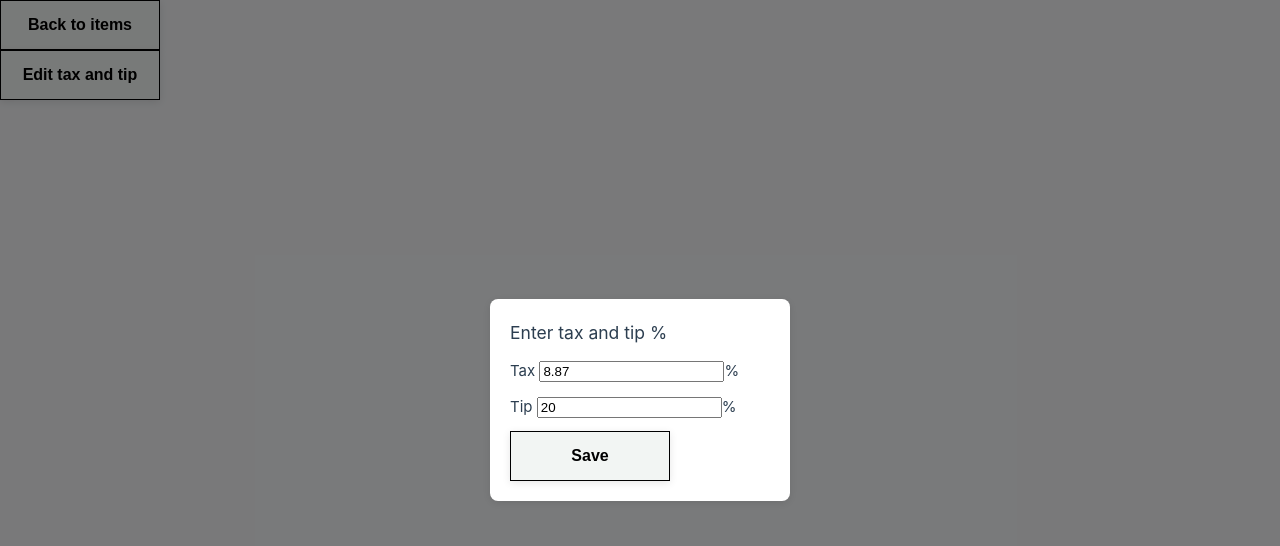
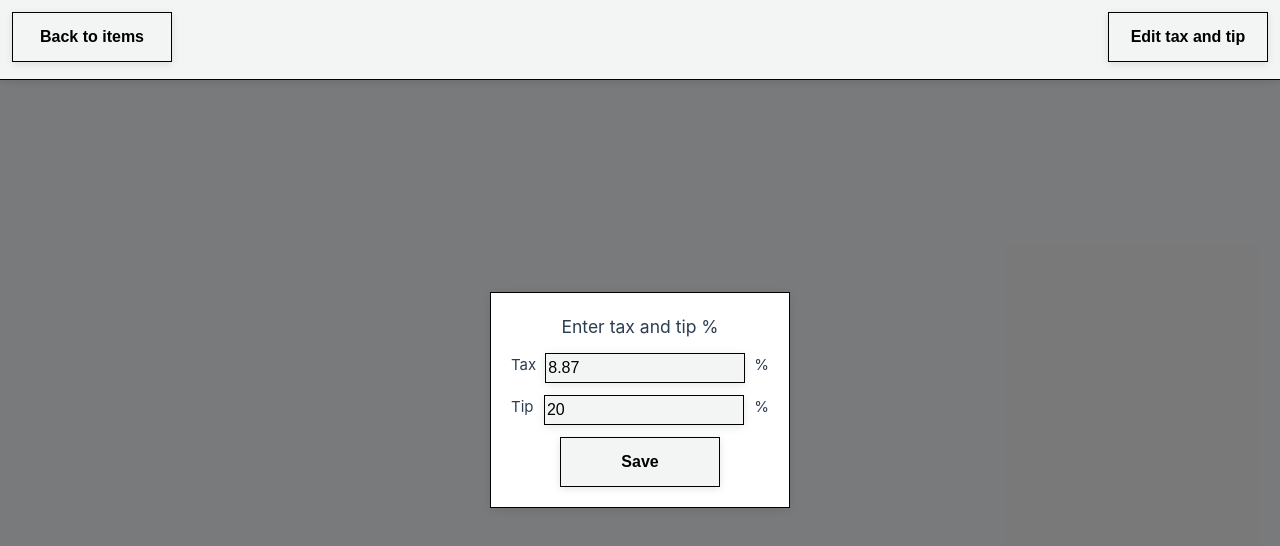
Before and after one commit to anujkpatty/receipt-parser-fe, a Vue app: page /groups in a window 1280 px wide. Both pictures are taken after a click on the button "Edit tax and tip". Shown: the top 546 px of the page. Built offline with nearby package versions, Linux system fonts and the light colour scheme.

Commit message:
Initial mvp work done

```diff
--- a/src/assets/main.css
+++ b/src/assets/main.css
@@ -20,6 +20,48 @@ a,
   }
 }
 
+.edit-overlay {
+  position: fixed;
+  top: 0;
+  left: 0;
+  width: 100%;
+  height: 100%;
+  display: grid;
+  place-items: center;
+  z-index: 1000;
+  background-color: rgba(0, 0, 0, 0.5);
+}
+
+.edit-form {
+  background-color: #fff;
+  padding: 20px;
+  box-shadow: 0 2px 10px rgba(0, 0, 0, 0.1);
+  border: 1px solid #000;
+  display: flex;
+  flex-direction: column;
+  gap: 12px;
+  margin: 16px;
+  min-width: 300px;
+  align-items: center;
+  justify-content: center;
+}
+
+.edit-form-inputs {
+  display: flex;
+  justify-content: space-between;
+  width: 100%;
+}
+
+.edit-form-input {
+  box-shadow: 0 2px 10px rgba(0, 0, 0, 0.1);
+  border: 1px solid #000;
+  background-color: #f2f5f3;
+  width: 200px;
+  height: 30px;
+  border-radius: 0px;
+  font-size: 16px;
+}
+
 /* @media (min-width: 1024px) {
   body {
     display: flex;
--- a/src/components/ButtonComponent.vue
+++ b/src/components/ButtonComponent.vue
@@ -55,6 +55,7 @@ const customStyles = computed(() => ({
   &.btn-sm {
     padding: 6px 12px;
     font-size: 0.875rem;
+    margin: 10px;
   }
 
   &.btn-md {
--- a/src/components/GroupComponent.vue
+++ b/src/components/GroupComponent.vue
@@ -1,9 +1,8 @@
 <template>
-  <div class="group">
+  <div class="group" @click="editGroup">
     <span>Group name: {{ group.name }}</span>
     <span>SubTotal: ${{ subtotalPrice.toFixed(2) || 0 }}</span>
     <span>Total (tax and tip): ${{ totalPrice }}</span>
-    <button-component @click="editGroup"></button-component>
   </div>
 </template>
 
@@ -11,7 +10,6 @@
 import { useItemsStore } from '@/stores/items'
 import { computed } from 'vue'
 import { useRouter } from 'vue-router'
-import ButtonComponent from './ButtonComponent.vue'
 
 const router = useRouter()
 
@@ -41,5 +39,10 @@ function editGroup() {
   display: flex;
   flex-direction: column;
   max-width: 300px;
+  background-color: #f2f5f3;
+  margin: 8px;
+  padding: 8px;
+  align-items: start;
+  justify-content: center;
 }
 </style>
--- a/src/components/ListItem.vue
+++ b/src/components/ListItem.vue
@@ -12,18 +12,18 @@
   <div v-if="editing" class="edit-overlay" @click.self="cancelEdit">
     <div class="edit-form" @click.stop tabindex="0">
       <h3>Edit Item</h3>
-      <label>
-        Name
-        <input v-model="tempName" />
-      </label>
-      <label>
-        Price
-        <input v-model.number="tempPrice" type="number" />
-      </label>
+      <div class="edit-form-inputs">
+        <span>Name</span>
+        <input v-model="tempName" class="edit-form-input" />
+      </div>
+      <div class="edit-form-inputs">
+        <span>Price</span>
+        <input v-model.number="tempPrice" class="edit-form-input" type="number" />
+      </div>
       <div class="buttons">
-        <ButtonComponent @click="editItem">Save</ButtonComponent>
-        <ButtonComponent @click="cancelEdit">Cancel</ButtonComponent>
-        <ButtonComponent @click="deleteItem">Delete</ButtonComponent>
+        <ButtonComponent size="sm" @click="editItem">Save</ButtonComponent>
+        <ButtonComponent size="sm" @click="cancelEdit">Cancel</ButtonComponent>
+        <ButtonComponent size="sm" @click="deleteItem">Delete</ButtonComponent>
       </div>
     </div>
   </div>
@@ -110,13 +110,15 @@ function deleteItem() {
 }
 
 .edit-form {
-  background-color: white;
+  background-color: #fff;
   padding: 20px;
-  border-radius: 8px;
   box-shadow: 0 2px 10px rgba(0, 0, 0, 0.1);
+  border: 1px solid #000;
   display: flex;
   flex-direction: column;
   gap: 12px;
+  margin: 16px;
+  min-width: 300px;
 }
 
 .buttons {
--- a/src/components/ReceiptUploader.vue
+++ b/src/components/ReceiptUploader.vue
@@ -8,12 +8,13 @@
   <div class="main-container">
     <ButtonComponent
       @click="uploadReceipt"
-      v-if="imageFile"
+      v-if="imageFile && !loading"
       :disabled="loading"
       class="bg-blue-600 text-white px-4 py-2 rounded shadow hover:bg-blue-700 disabled:opacity-50"
     >
-      {{ loading ? 'Parsing...' : 'Upload & Parse' }}
+      Parse
     </ButtonComponent>
+    <SpinnerComponent v-if="loading" />
     <div class="buttons">
       <label v-if="!imageFile" class="upload-label">
         <input type="file" accept="image/*" @change="handleFileChange" class="upload-input" />
@@ -30,21 +31,21 @@
     <div v-if="addItemForm" class="edit-overlay" @click.self="addItemForm = false">
       <div class="edit-form" @click.stop tabindex="0">
         <h3>Add Item</h3>
-        <label>
-          Name
-          <input v-model="newItem.name" />
-        </label>
-        <label>
-          Quantity
-          <input v-model.number="newItem.quantity" type="number" />
-        </label>
-        <label>
-          Price per
-          <input v-model.number="newItem.price_per_unit" type="number" />
-        </label>
+        <div class="edit-form-inputs">
+          <span>Name</span>
+          <input v-model="newItem.name" class="edit-form-input" />
+        </div>
+        <div class="edit-form-inputs">
+          <span>Quantity</span>
+          <input v-model="newItem.quantity" type="number" class="edit-form-input" />
+        </div>
+        <div class="edit-form-inputs">
+          <span>Price per</span>
+          <input v-model="newItem.price_per_unit" type="number" class="edit-form-input" />
+        </div>
         <div class="buttons">
-          <ButtonComponent @click="addItem">Add</ButtonComponent>
-          <ButtonComponent @click="addItemForm = false">Cancel</ButtonComponent>
+          <ButtonComponent size="sm" @click="addItem">Add</ButtonComponent>
+          <ButtonComponent size="sm" @click="addItemForm = false">Cancel</ButtonComponent>
         </div>
       </div>
     </div>
@@ -74,12 +75,12 @@
     <div v-if="createGroupForm" class="edit-overlay" @click.self="createGroupForm = false">
       <div class="edit-form" @click.stop tabindex="0">
         <h3>Create Group</h3>
-        <label>
-          Name
-          <input v-model="newGroupName" />
-        </label>
+        <div class="edit-form-inputs">
+          <span>Name</span>
+          <input v-model="newGroupName" class="edit-form-input" />
+        </div>
         <div class="buttons">
-          <ButtonComponent @click="createGroup">Add</ButtonComponent>
+          <ButtonComponent @click="createGroup" size="sm">Add</ButtonComponent>
         </div>
       </div>
     </div>
@@ -103,6 +104,7 @@ import ListItem from '@/components/ListItem.vue'
 import ButtonComponent from '@/components/ButtonComponent.vue'
 import { useItemsStore } from '@/stores/items'
 import { useRouter } from 'vue-router'
+import SpinnerComponent from './SpinnerComponent.vue'
 
 const router = useRouter()
 
@@ -183,13 +185,16 @@ function createGroup() {
   background-color: #f2f5f3;
 }
 .main-container {
-  top: 75px;
+  top: 60px;
+  bottom: 0;
   padding: 12px;
   display: flex;
   flex-direction: column;
   align-items: center;
-  position: relative;
+  position: fixed;
   padding-bottom: 100px;
+  width: 100%;
+  overflow-y: scroll;
 }
 
 .items {
@@ -234,30 +239,6 @@ function createGroup() {
   }
 }
 
-.edit-overlay {
-  position: fixed;
-  top: 0;
-  left: 0;
-  width: 100%;
-  height: 100%;
-  display: grid;
-  place-items: center;
-  z-index: 1000;
-  background-color: rgba(0, 0, 0, 0.5);
-}
-
-.edit-form {
-  background-color: white;
-  padding: 20px;
-  border-radius: 8px;
-  box-shadow: 0 2px 10px rgba(0, 0, 0, 0.1);
-  display: flex;
-  flex-direction: column;
-  gap: 12px;
-  margin: 16px;
-  min-width: 300px;
-}
-
 .buttons {
   display: flex;
   justify-content: flex-end;
--- /dev/null
+++ b/src/components/SpinnerComponent.vue
@@ -0,0 +1,34 @@
+<template>
+  <div class="spinner">
+    {{ dots }}
+  </div>
+</template>
+
+<script setup>
+import { ref, onMounted, onBeforeUnmount } from 'vue'
+
+const dots = ref('.')
+let intervalId
+
+onMounted(() => {
+  intervalId = setInterval(() => {
+    if (dots.value.length >= 3) {
+      dots.value = '.' // reset
+    } else {
+      dots.value += '.'
+    }
+  }, 750)
+})
+
+onBeforeUnmount(() => {
+  clearInterval(intervalId)
+})
+</script>
+
+<style scoped>
+.spinner {
+  font-size: 1.5rem;
+  font-family: monospace;
+  color: #000;
+}
+</style>
--- a/src/views/EditGroup.vue
+++ b/src/views/EditGroup.vue
@@ -1,7 +1,9 @@
 <template>
-  <div class="container">
+  <div class="header">
     <span>Edit Group: {{ group.name }}</span>
     <ButtonComponent @click="router.back">Save</ButtonComponent>
+  </div>
+  <div class="main-container">
     <ListItem
       v-for="item in groupItems"
       :key="item.id"
@@ -26,8 +28,30 @@ const store = useItemsStore()
 </script>
 
 <style lang="scss">
-.container {
+.header {
+  height: 80px;
+  width: 100%;
+  padding: 12px;
+  color: #000;
+  position: fixed;
+  border-bottom: 1px solid #000;
+  box-shadow: 0 2px 8px rgba(0, 0, 0, 0.1);
+  display: flex;
+  justify-content: space-between;
+  z-index: 9999;
+  background-color: #f2f5f3;
+}
+
+.main-container {
+  top: 80px;
+  bottom: 0;
+  padding: 12px;
   display: flex;
   flex-direction: column;
+  align-items: center;
+  position: fixed;
+  padding-bottom: 100px;
+  width: 100%;
+  overflow-y: scroll;
 }
 </style>
--- a/src/views/GroupsView.vue
+++ b/src/views/GroupsView.vue
@@ -1,20 +1,24 @@
 <template>
+  <div class="header">
     <ButtonComponent @click="router.push('/')">Back to items</ButtonComponent>
+    <ButtonComponent @click="taxTipForm = true">Edit tax and tip</ButtonComponent>
+  </div>
+  <div class="main-container">
     <GroupComponent v-for="group in store.groups" :key="group.id" :group="group" />
-  <ButtonComponent @click="taxTipForm = true">Edit tax and tip</ButtonComponent>
     <div v-if="taxTipForm" class="edit-overlay" @click.self="taxTipForm = false">
       <div class="edit-form" @click.stop tabindex="0">
         <h3>Enter tax and tip %</h3>
-      <label>
-        Tax
-        <input v-model.number="store.tax" />%
-      </label>
-      <label>
-        Tip
-        <input v-model.number="store.tip" />%
-      </label>
+        <div class="edit-form-inputs">
+          <span>Tax</span>
+          <input v-model.number="store.tax" class="edit-form-input" />%
+        </div>
+        <div class="edit-form-inputs">
+          <span>Tip</span>
+          <input v-model.number="store.tip" class="edit-form-input" />%
+        </div>
         <div class="buttons">
           <ButtonComponent @click="taxTipForm = false">Save</ButtonComponent>
+        </div>
       </div>
     </div>
   </div>
@@ -33,28 +37,31 @@ const router = useRouter()
 const taxTipForm = ref(false)
 </script>
 
-<style lang="scss">
-.edit-overlay {
+<style scoped lang="scss">
+.header {
+  height: 80px;
+  width: 100%;
+  padding: 12px;
+  color: #000;
   position: fixed;
-  top: 0;
-  left: 0;
-  width: 100%;
-  height: 100%;
-  display: grid;
-  place-items: center;
-  z-index: 1000;
-  background-color: rgba(0, 0, 0, 0.5);
+  border-bottom: 1px solid #000;
+  box-shadow: 0 2px 8px rgba(0, 0, 0, 0.1);
+  display: flex;
+  justify-content: space-between;
+  z-index: 9999;
+  background-color: #f2f5f3;
 }
 
-.edit-form {
-  background-color: white;
-  padding: 20px;
-  border-radius: 8px;
-  box-shadow: 0 2px 10px rgba(0, 0, 0, 0.1);
+.main-container {
+  top: 80px;
+  bottom: 0;
+  padding: 12px;
   display: flex;
   flex-direction: column;
-  gap: 12px;
-  margin: 16px;
-  min-width: 300px;
+  align-items: center;
+  position: fixed;
+  padding-bottom: 100px;
+  width: 100%;
+  overflow-y: scroll;
 }
 </style>
```
Also changed, not shown: 1 other file (tests, documents, lock files or other folders). Lines whose indentation alone changed are shown as unchanged.
